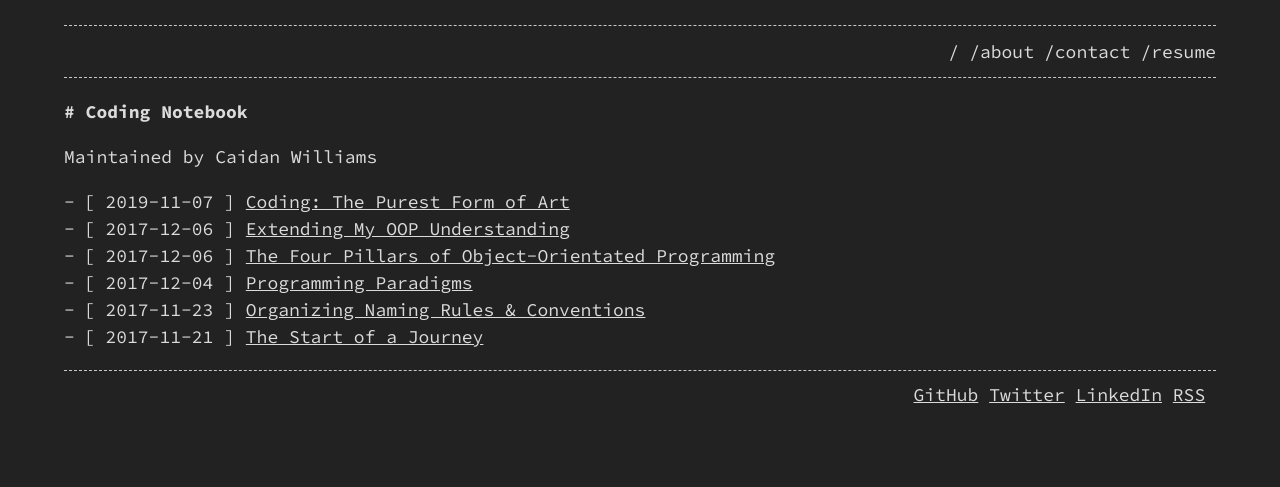
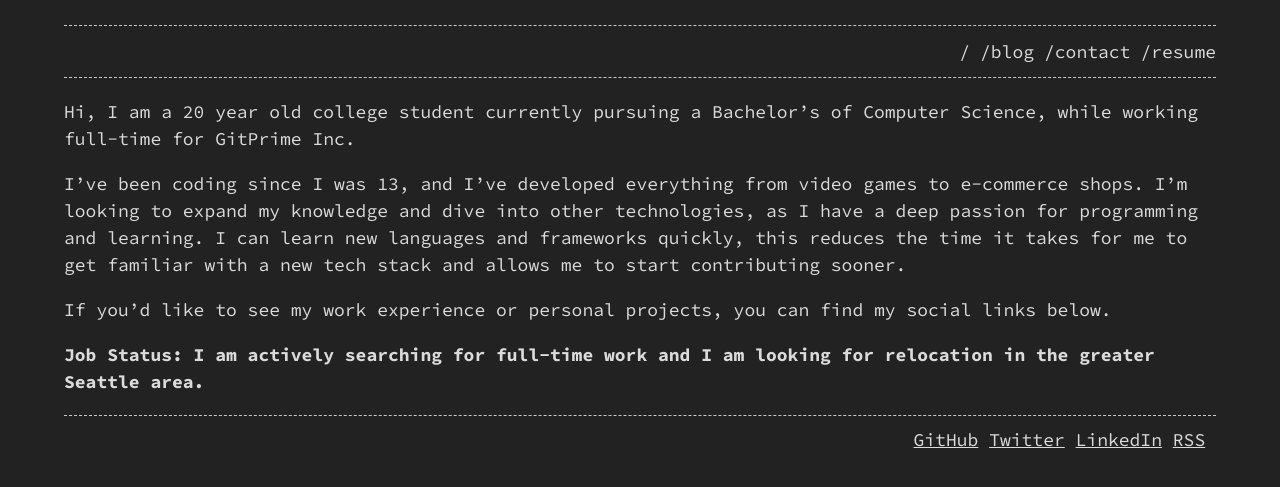
Before and after one commit to caidanw/caidanw.github.io, a Jekyll site: the page built from index.md, in a window 1280 px wide. Shown: the top 487 px of the page. Built offline with Jekyll 4.4.1, drawn with Linux system fonts in a browser that asks for light colours.

Commit message:
put about on home page and moved blog to separate page

```diff
--- a/_config.yml
+++ b/_config.yml
@@ -6,7 +6,7 @@ resume_link: https://docs.google.com/viewer?url=https://docs.google.com/document
 
 header_pages:
   - index.md
-  - about.md
+  - blog.md
   - contact.md
 
 footer:
--- a/index.md
+++ b/index.md
@@ -1,8 +1,13 @@
 ---
-layout: home
+layout: page
 title: /
 permalink: /
 ---
 
-# Coding Notebook
-Maintained by Caidan Williams
+Hi, I am a 20 year old college student currently pursuing a Bachelor's of Computer Science, while working full-time for GitPrime Inc.
+
+I've been coding since I was 13, and I've developed everything from video games to e-commerce shops. I'm looking to expand my knowledge and dive into other technologies, as I have a deep passion for programming and learning. I can learn new languages and frameworks quickly, this reduces the time it takes for me to get familiar with a new tech stack and allows me to start contributing sooner.
+
+If you'd like to see my work experience or personal projects, you can find my social links below.
+
+**Job Status: I am actively searching for full-time work and I am looking for relocation in the greater Seattle area.**
```
Also changed, not shown: about.md (deleted, +0 -8 lines), blog.md (added, +7 -0 lines), _layouts/blog.html (renamed from _layouts/home.html).
